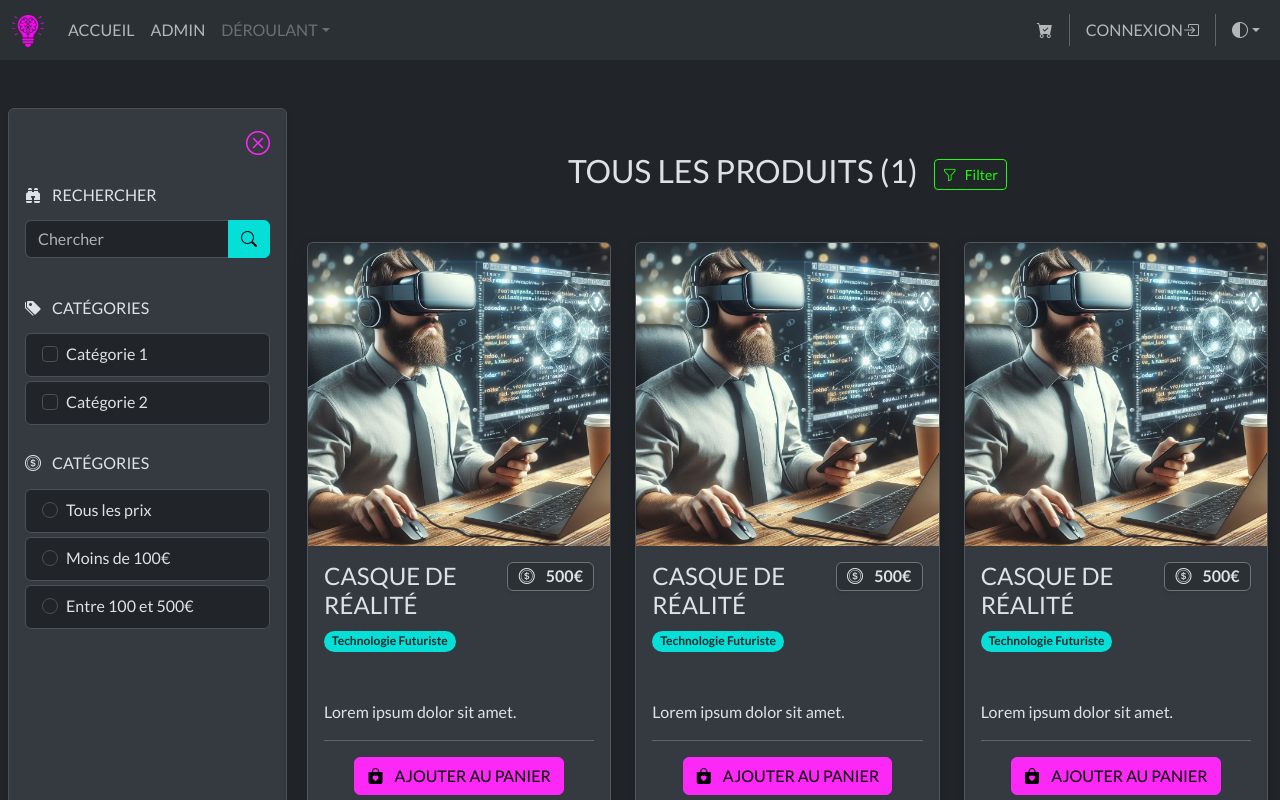
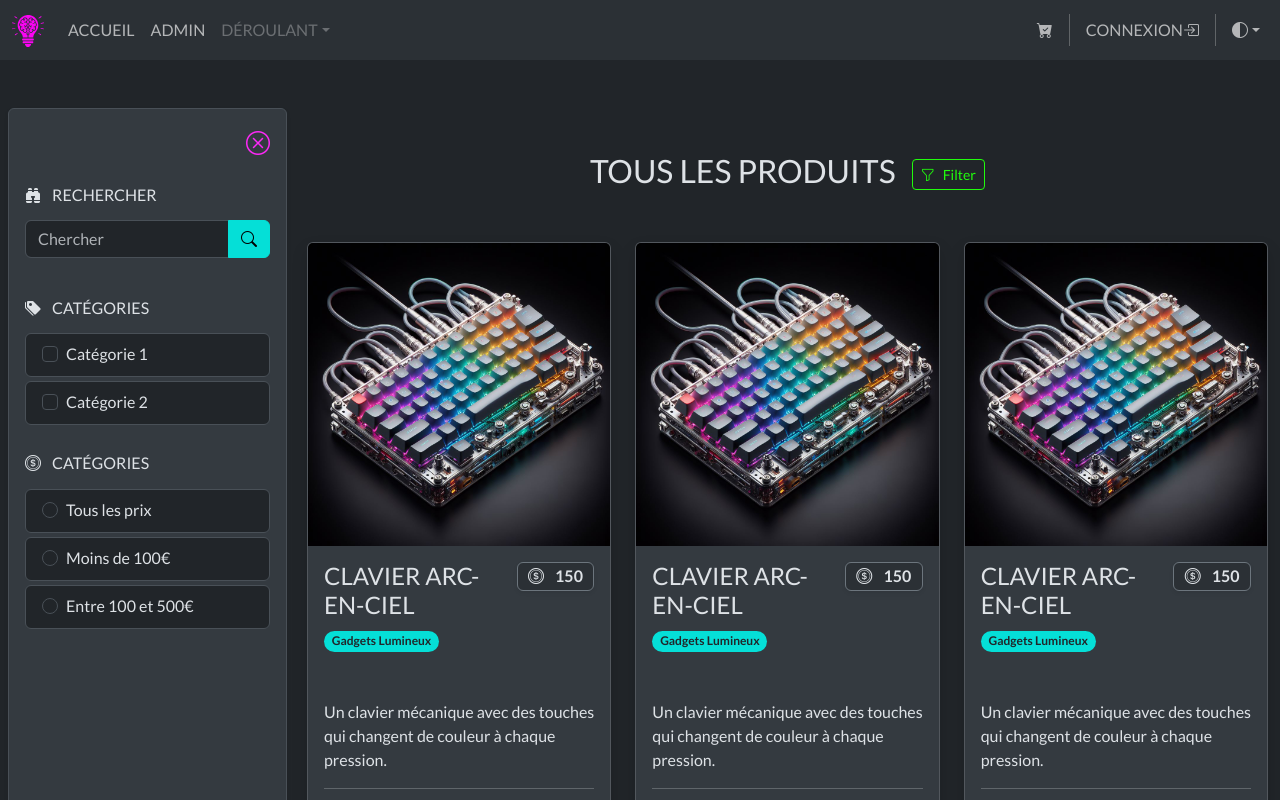
Before and after one commit to QuentinGra/Dev-Shop, a Vue app: page / in a window 1280 px wide. Shown: the top 800 px of the page. Built offline with nearby package versions, Linux system fonts and the light colour scheme.

Commit message:
feat(home): add dynamic data for card

```diff
--- a/index.html
+++ b/index.html
@@ -4,7 +4,7 @@
     <meta charset="UTF-8" />
     <link rel="icon" href="/favicon.ico" />
     <meta name="viewport" content="width=device-width, initial-scale=1.0" />
-    <title>Shop</title>
+    <title>Flashy Coder Shop</title>
   </head>
   <body>
     <div id="app"></div>
--- a/src/assets/scss/_variables.scss
+++ b/src/assets/scss/_variables.scss
@@ -2,10 +2,11 @@
 $fc-blue: #05dfd7;
 $fc-pink: #fc29f6;
 $fc-green: #21fc0d;
+
 /* FONT */
 @import url("https://fonts.googleapis.com/css2?family=Lato:ital,wght@0,400;0,700;1,400;1,700&display=swap");
+$primary-font-family: "Lato", sans-serif;
 
-$primary-font-family: "Lato", sans-serif;
 /* ROOT */
 :root {
     --fc-blue: #{$fc-blue};
--- a/src/components/ProductCard.vue
+++ b/src/components/ProductCard.vue
@@ -1,23 +1,41 @@
-<script setup lang="ts"></script>
+<script setup lang="ts">
+let product = {
+  name: 'Clavier arc-en-ciel',
+  description: 'Un clavier mécanique avec des touches qui changent de couleur à chaque pression.',
+  price: 150,
+  illustration: 'products/rainbow_keyboard.jpg',
+  createdAt: '2023-12-22T13:39:47.000Z',
+  updateAt: null,
+  categoryId: 1,
+  category: {
+    categoryId: 1,
+    name: 'Gadgets Lumineux',
+    description:
+      'Des gadgets qui illuminent votre espace de travail avec des lumières vives et colorées.'
+  }
+}
+</script>
 
 <template>
   <div>
     <div class="card bg-body-secondary shadow mb-4">
-      <img src="/products/vr_coding_headset.jpg" alt="" class="card-img-top test" />
+      <img :src="product.illustration" alt="" class="card-img-top test" />
       <div class="card-body text-start">
         <div class="d-flex justify-content-between align-items-start">
           <a href="" class="text-body text-decoration-none">
-            <h3 class="card-title h4 text-uppercase">Casque de réalité</h3>
+            <h3 class="card-title h4 text-uppercase">{{ product.name }}</h3>
           </a>
           <span
             class="badge bg-info bg-body-tertiary text-body h1 fs-6 shadow-sm border border-secondary ms-3"
           >
             <i class="bi bi-coin me-2"></i>
-            500€
+            {{ product.price }}
           </span>
         </div>
-        <span class="badge rounded-pill bg-primary text-dark me-2">Technologie Futuriste</span>
-        <p class="card-text mt-5">Lorem ipsum dolor sit amet.</p>
+        <span class="badge rounded-pill bg-primary text-dark me-2">{{
+          product.category.name
+        }}</span>
+        <p class="card-text mt-5">{{ product.description }}</p>
         <hr />
         <div class="text-center">
           <a href="" class="btn btn-info text-uppercase">
--- a/src/components/ProductList.vue
+++ b/src/components/ProductList.vue
@@ -1,5 +1,6 @@
 <script setup lang="ts">
 import ProductCard from './ProductCard.vue'
+let title = 'Tous les produits'
 </script>
 
 <template>
@@ -8,7 +9,7 @@ import ProductCard from './ProductCard.vue'
   >
     <div>
       <div>
-        <h2 class="mb-4 d-inline-block me-3 text-uppercase">Tous les produits (1)</h2>
+        <h2 class="mb-4 d-inline-block me-3 text-uppercase">{{ title }}</h2>
         <a href="/" class="btn btn-sm btn-outline-warning h2"
           ><i class="me-2 bi bi-funnel"></i>Filter</a
         >
--- a/src/components/TheHeader.vue
+++ b/src/components/TheHeader.vue
@@ -24,7 +24,12 @@
         </ul>
         <ul class="navbar-nav ms-auto">
           <li class="nav-item">
-            <a href="/" class="nav-link"><i class="bi bi-cart-check-fill"></i></a>
+            <a href="/" class="nav-link">
+              <i class="bi bi-cart-check-fill"></i>
+              <small
+                class="position-absolute top-0 translate-middle-x m-1 gd-basket-counter badge rounded-pill bg-info"
+              ></small>
+            </a>
           </li>
           <li class="nav-item py-2 py-lg-1 col-12 col-lg-auto">
             <div class="vr d-none d-lg-flex h-100 mx-lg-2 text-white"></div>
```
